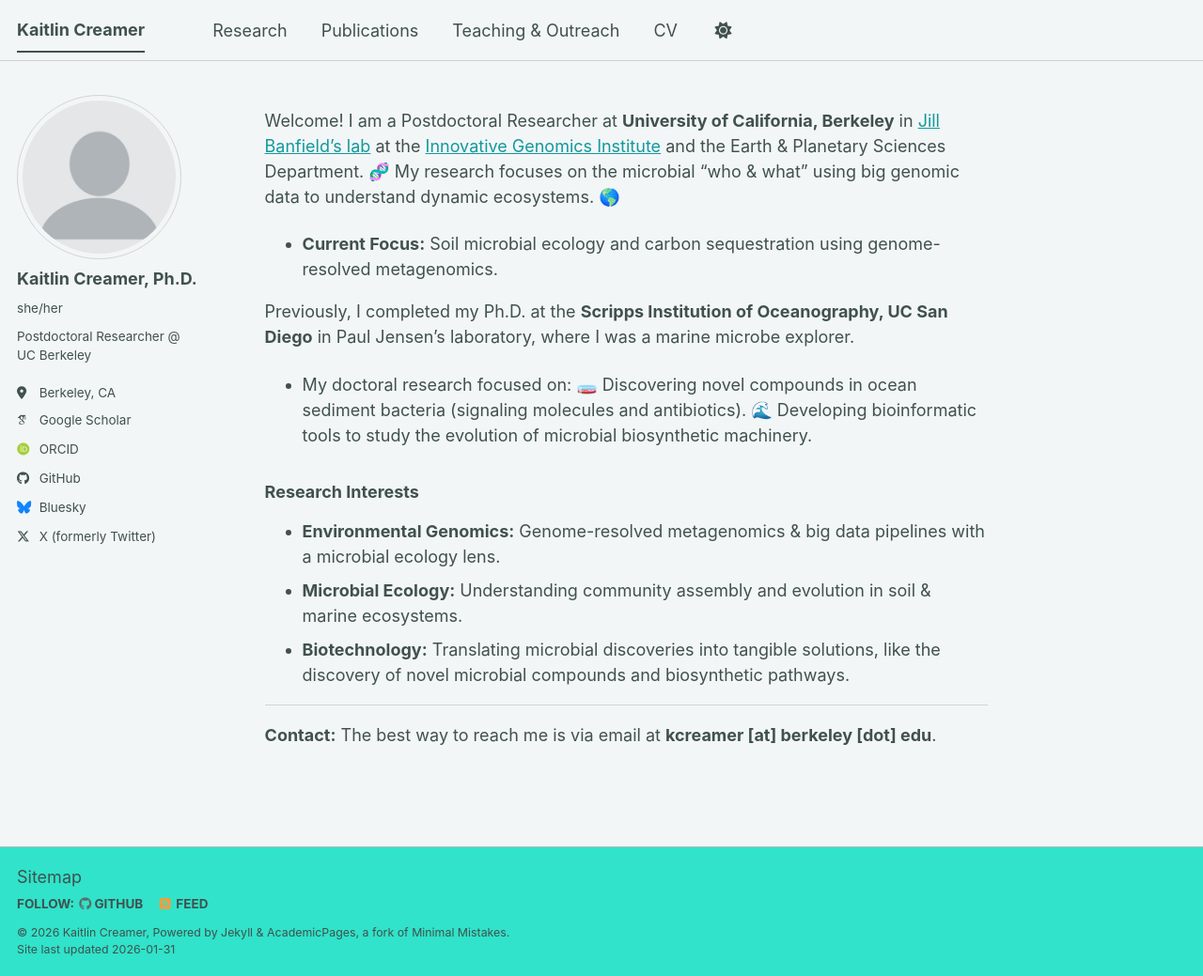
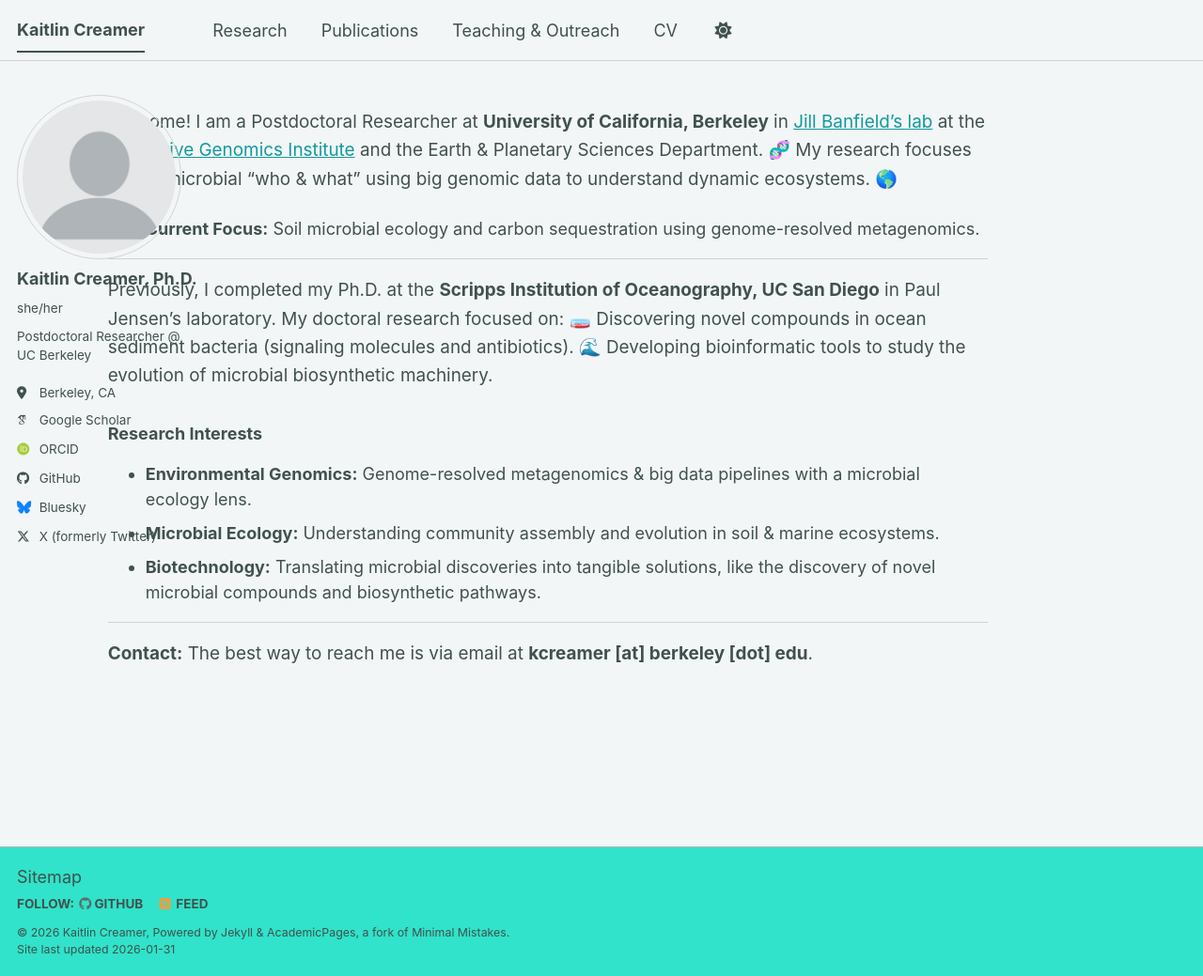
Before and after one commit to creamerk/creamerk.github.io, a Jekyll site: the page built from _pages/about.md, in a window 1280 px wide and 1039 px high. Shown: the whole window at 94% size. Built offline with Jekyll 4.4.1, drawn with Linux system fonts in a browser that asks for light colours; some web fonts are replaced; a script bundle is joined from its source files by our own code; library files that are not in the unit come from our copies.

Commit message:
Update about.md
Try new layout

```diff
--- a/_pages/about.md
+++ b/_pages/about.md
@@ -7,11 +7,25 @@
   - /about.html
 ---
 
+<style>
+  /* Expands the main content area */
+  .archive, .page {
+    width: 100% !important;
+    max-width: 1200px !important;
+  }
+  /* Optional: Adjusts line spacing for better readability */
+  .page__content p {
+    line-height: 1.6;
+    font-size: 1.05em;
+  }
+</style>
+
 Welcome! I am a Postdoctoral Researcher at **University of California, Berkeley** in [Jill Banfield's lab](https://www.banfieldlab.com/) at the [Innovative Genomics Institute](https://innovativegenomics.org/) and the Earth & Planetary Sciences Department. 🧬 My research focuses on the microbial “who & what” using big genomic data to understand dynamic ecosystems. 🌎
 * **Current Focus:** Soil microbial ecology and carbon sequestration using genome-resolved metagenomics.
 
-Previously, I completed my Ph.D. at the **Scripps Institution of Oceanography, UC San Diego** in Paul Jensen's laboratory, where I was a marine microbe explorer.
-* My doctoral research focused on: 🧫 Discovering novel compounds in ocean sediment bacteria (signaling molecules and antibiotics). 🌊 Developing bioinformatic tools to study the evolution of microbial biosynthetic machinery.
+---
+
+Previously, I completed my Ph.D. at the **Scripps Institution of Oceanography, UC San Diego** in Paul Jensen's laboratory. My doctoral research focused on: 🧫 Discovering novel compounds in ocean sediment bacteria (signaling molecules and antibiotics). 🌊 Developing bioinformatic tools to study the evolution of microbial biosynthetic machinery.
 
 ### Research Interests
 * **Environmental Genomics:** Genome-resolved metagenomics & big data pipelines with a microbial ecology lens.
```
